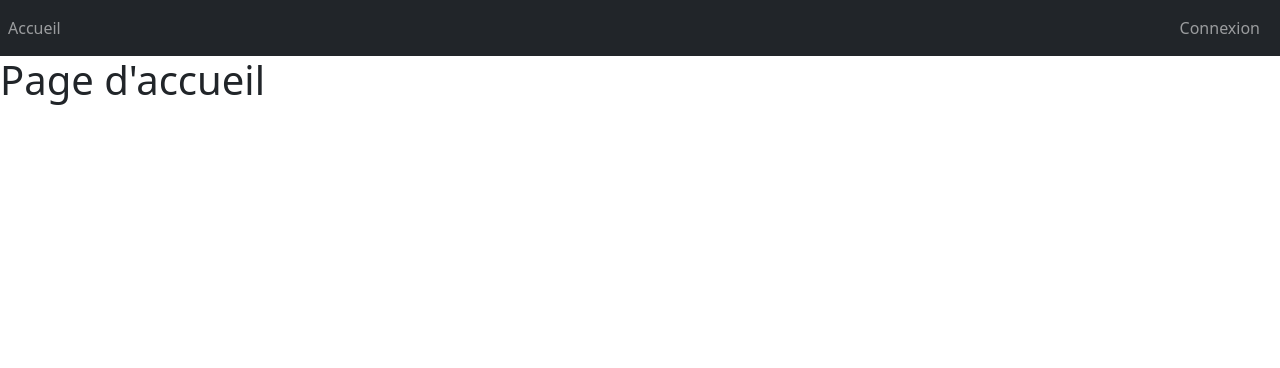
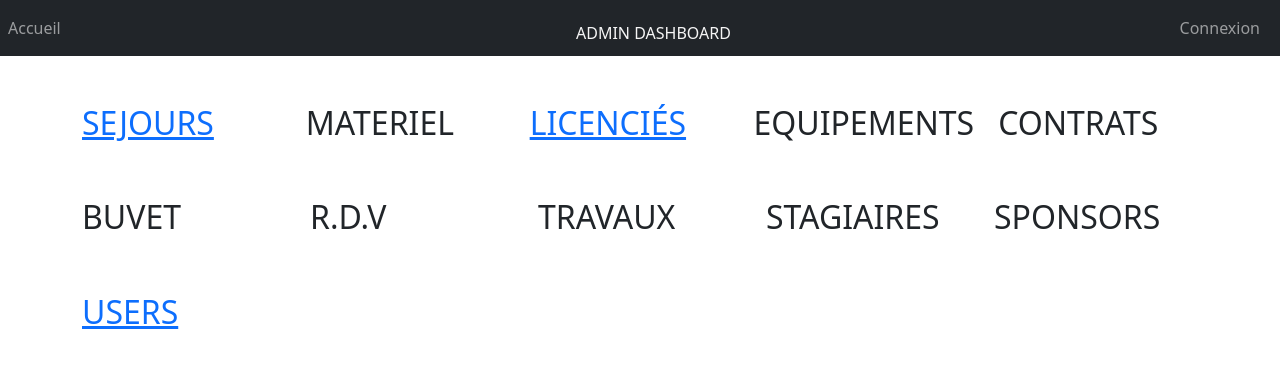
Before and after one commit to spookier/adblive, a React (Create React App) app in the folder client/: page / in a window 1280 px wide. Shown: the top 368 px of the page. Built offline with nearby package versions, Linux system fonts and the light colour scheme.

Commit message:
protection des routes

```diff
--- a/client/src/App.js
+++ b/client/src/App.js
@@ -1,7 +1,6 @@
-import { BrowserRouter as Router, Routes, Route } from "react-router-dom";
+import { BrowserRouter as Router, Routes, Route, Navigate } from "react-router-dom";
 import React, {useState} from "react";
 
-import Accueil from "./Components/Accueil";
 import Connexion from "./Components/Connexion";
 import InscriptionAdmin from "./Components/InscriptionAdmin";
 import InscriptionLicencie from "./Components/InscriptionLicencie";
@@ -25,17 +24,38 @@ function App() {
   //On utilise inscrSejourContext dans 2 endroits, @SearchPage & @InscriptionSejour, des que y'as un post ou un delete on change l'etat ce qui fait communiquer les deux composants
   const [inscrSejourContext, setInscrSejourContext] = useState(null);
 
+
+  //Ajout de la protection des routes
+  const ProtectedRoute = ({children }) =>
+  {
+  if (!token) {
+    return <Navigate to="/dashboard" replace />;
+  }
+
+  return children;
+};
+
   return (
   <Provider value={{token, setToken, inscrSejourContext, setInscrSejourContext}}>
     <Router>
       <NavBar />
       <Routes>
-        <Route path="/" element={<Accueil />} />
+        <Route path="/" element={<AdminDashboard />} />
         <Route path="/dashboard" element={<AdminDashboard />} />
         <Route path="/connexion" element={<Connexion />} />
         <Route path="/inscriptionLicenciee" element={<InscriptionLicencie />} />
-        <Route path="/inscriptionAdmin" element={<InscriptionAdmin />} />
-        <Route path="/inscriptionSejour" element={<InscriptionSejour />} />
+
+        <Route path="/inscriptionAdmin" element= {
+          <ProtectedRoute>
+          <InscriptionAdmin />
+          </ProtectedRoute>
+        } />
+
+        <Route path="/inscriptionSejour"
+        element={ <ProtectedRoute>
+          <InscriptionSejour />
+          </ProtectedRoute>} />
+
         <Route path="/search" element={<Search />} />
       </Routes>
     </Router>
--- a/client/src/Components/Accueil.jsx
+++ /dev/null
@@ -1,11 +0,0 @@
-import React from "react";
-
-
-export default function Accueil()
-{
-  return (
-    <div>
-      <h1>Page d'accueil</h1>
-    </div>
-  );
-}
```
